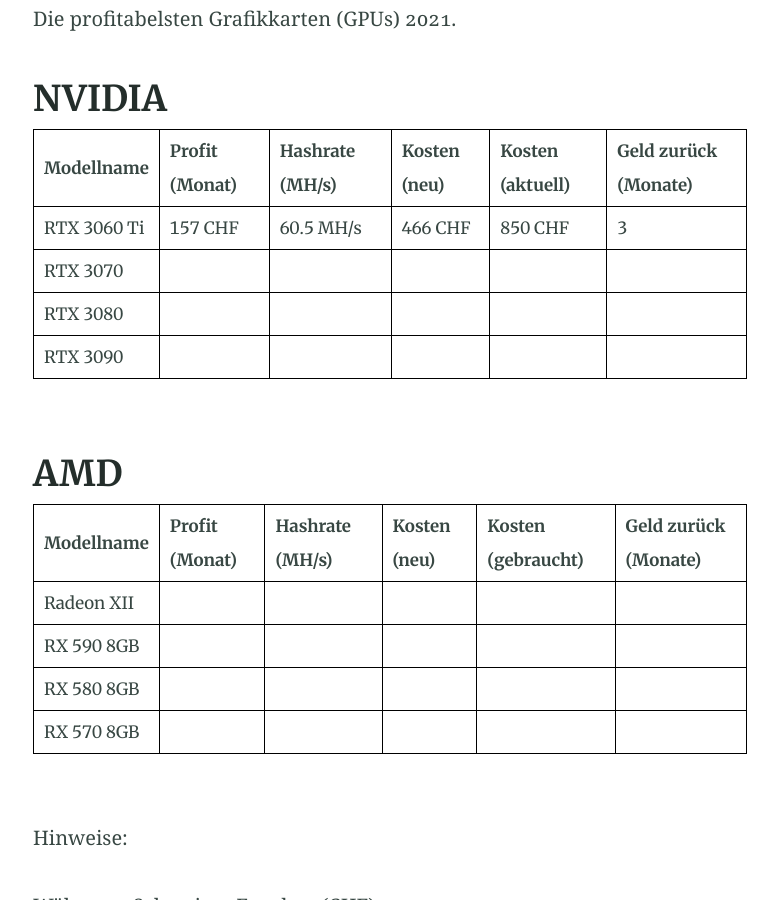
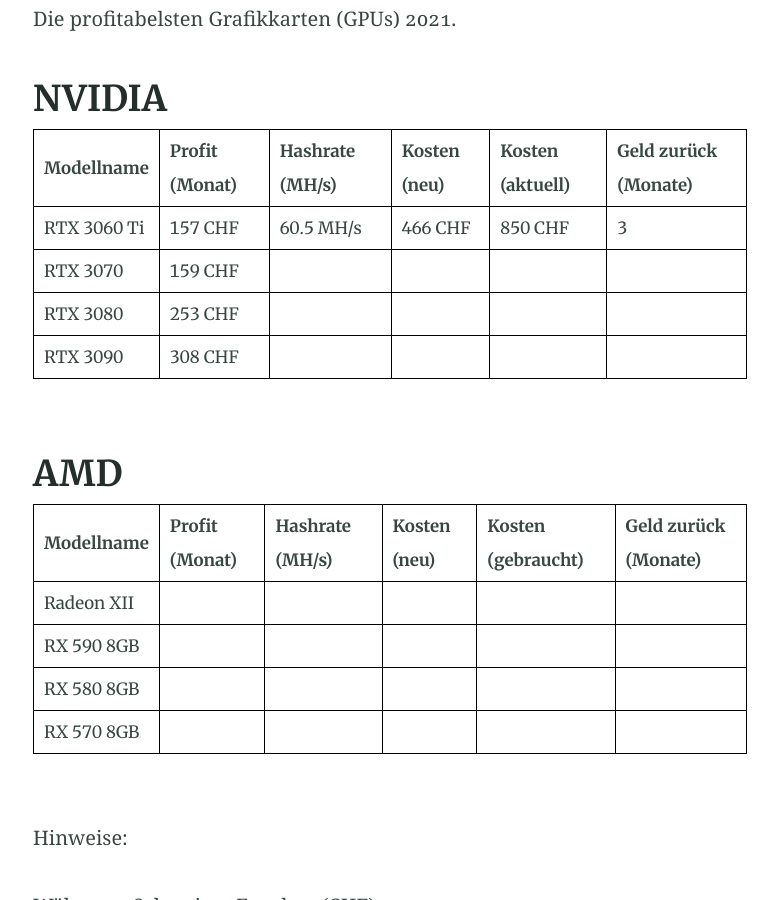
Before and after one commit to joelbrendle/joel_blog, a Jekyll site: the page built from _posts/2016-08-29-example-post-two.md, in a window 1280 px wide and 900 px high, scrolled down 513 px. Shown: the whole window, without its empty margins (250-1028 px from the left). Built offline with Jekyll 4.4.1, drawn with Linux system fonts in a browser that asks for light colours.

Commit message:
Update from Forestry.io Joel Brendle updated _posts/2016-08-29-example-post-two.md

```diff
--- a/_posts/2016-08-29-example-post-two.md
+++ b/_posts/2016-08-29-example-post-two.md
@@ -25,9 +25,9 @@
 
 **Modellname** | **Profit (Monat)** | **Hashrate (MH/s)** | **Kosten (neu)** | **Kosten (aktuell)** | **Geld zurück (Monate)**
 RTX 3060 Ti | 157 CHF | 60.5 MH/s | 466 CHF | 850 CHF | 3
-RTX 3070 |
-RTX 3080 |
-RTX 3090 |
+RTX 3070 | 159 CHF
+RTX 3080 | 253 CHF
+RTX 3090 | 308 CHF
 
 <br>
 
```
